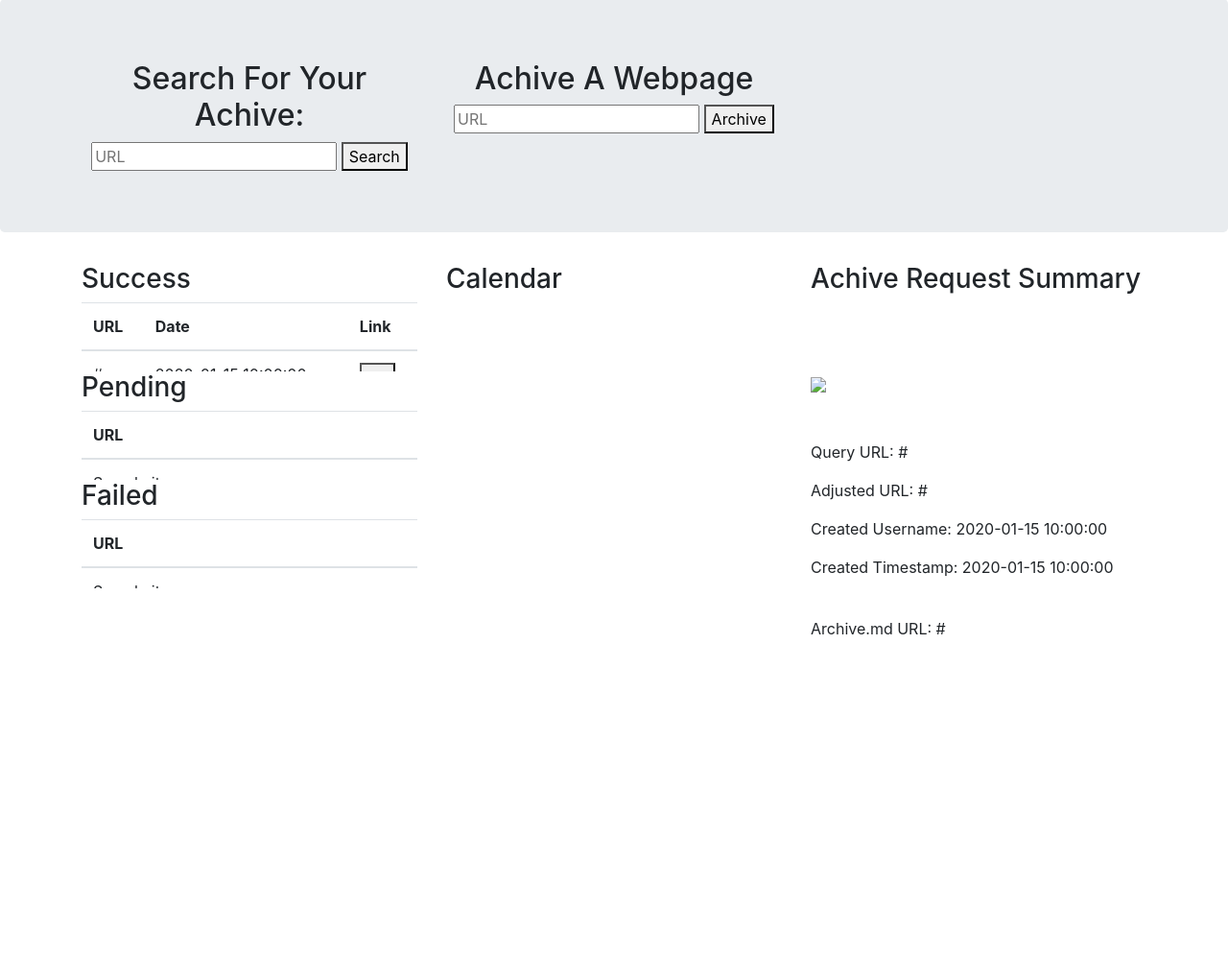
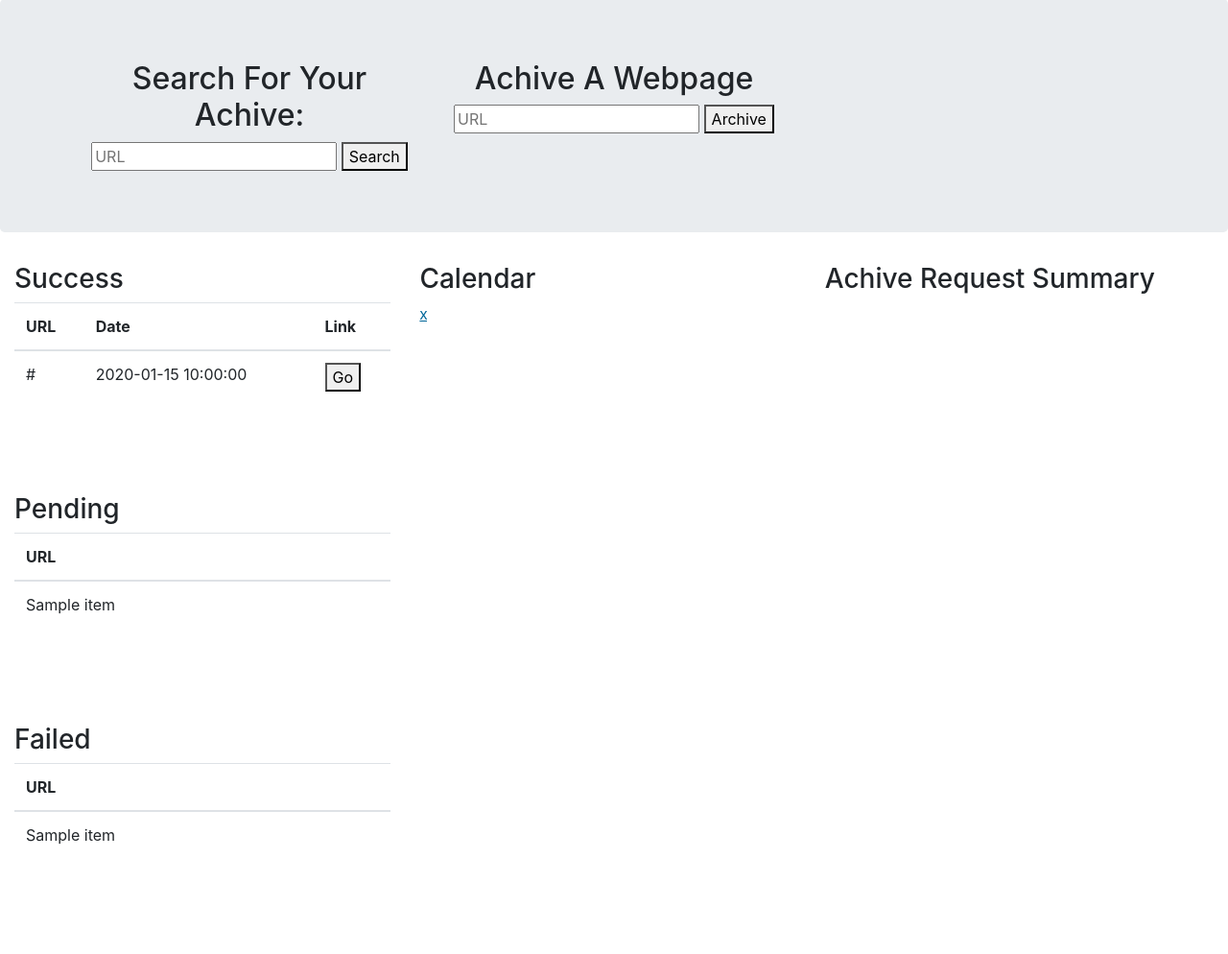
Before and after one commit to lichen-liu/ark, a Flask app: template ark_app/templates/user_welcome.html in a window 1280 px wide. Shown: the part 87-1081 px from the top of the page at 96% size. Before the commit the page ends 748 px from the top, so only its background shows below. Run offline with Flask 2, Linux system fonts and the light colour scheme; the template is opened without the code that fills it: most values are stand-ins (such as "Sample title", 1, 10 or a date in 2020); parts of the project's set-up code (start-up, migrations or seed data) failed here and were passed over; some libraries are stand-ins or nearby versions.

Commit message:
fix conflicts

```diff
--- a/ark_app/main.py
+++ b/ark_app/main.py
@@ -57,4 +57,4 @@
     return render_template('user_welcome.html', title=args.title, error_message=args.error_message,
     url_archive_info=args.url_archive_info,
     username=args.username,
-    success_list=args.success_list, pending_list=args.pending_list, failed_list=args.failed_list)
+    success_list=args.success_list, pending_list=args.pending_list, failed_list=args.failed_list,  timestamp_with_archives = ["2014","2015","2016","2017","2018","2019","2014","2015","2016","2017","2018","2019","2014","2015","2016","2017","2018","2019"], time_stamp_type = "year")
--- a/ark_app/templates/user_welcome.html
+++ b/ark_app/templates/user_welcome.html
@@ -37,13 +37,10 @@
               </div>
             </div>
     </div>
-  <div class="container">
-    <div class="row">
-      <div class="col-sm-4">
 
-        <!-- <div class="row"> -->
+    <div class="col">
+            <div class="table-wrapper-scroll-y my-custom-scrollbar">
                 <h3>Success</h3>
-        <div class="my_table">
                 <table class="table">
                     <thead>
                       <tr>
@@ -66,8 +63,9 @@
                     {% endfor %}
                 </table>
             </div>
+
+            <div class="table-wrapper-scroll-y my-custom-scrollbar">
                     <h3>Pending</h3>
-        <div class="my_table">
                     <table class="table">
                             <thead>
                               <tr>
@@ -83,8 +81,10 @@
                             {% endif %}
                           </table>
                 </div>
+
+
+            <div class="table-wrapper-scroll-y my-custom-scrollbar">
                     <h3>Failed</h3>
-        <div class="my_table">
                     <table class="table">
                             <thead>
                               <tr>
@@ -101,12 +101,27 @@
                           </table>
                 </div>
     </div>
-      <div class="col-sm-4">
-        <h3>Calendar</h3>
+
+    <div class="col">
+
+            <h3 class="calender_title" >Calendar</h3>
+            <div class="calender_content">
+                {% set count = namespace(value=1) %}
+                {% for timestamp in timestamp_with_archives %}
+                    <form class="calender_form">
+                        <input type="submit" class="calender_date_submit" value = "{{timestamp}}">{% if count.value !=  timestamp_with_archives|length %},{% endif %}</input>
+                        <input type="hidden" name= "date" value = "{{timestamp}}" >
+                    </form>
+                {% set count.value = count.value + 1 %}
+                {% endfor %}
             </div>
-      <div class="col-sm-4">
-        <h3>Achive Request Summary</h3>
-        {% if url_archive_info %}
+
+    </div>
+
+    <div class="col">
+
+            <h3 class= "webpage_image_title" >Achive Request Summary</h3>
+            {% if url_screenshot_info %}
             <br>
             <br>
             <br>
@@ -122,24 +137,30 @@
         <p>Archive.md URL: {{url_archive_info.archivemd_url}}</p>
             {% endif %}
     </div>
-    </div>
+
+
   </div>
 
 </body>
 
 <style>
-  /* .row {
-    height: 33%;
-    overflow: scroll;
-  } */
 
   .my_table {
     height: 15%;
     overflow: scroll;
   }
 
-  /* .notification {
-    height: 20%;
+
+.col {
+        float:left;
+        height: 100%;
+        width: 33%
+    }
+
+    .row_of_list {
+        height: 33%;
+        width: 100%;
+        overflow: scroll;
     }
 
   .container {
@@ -148,7 +169,63 @@
 
         .body {
             height: 100vh;
-  } */
+        }
+
+        .calender_title {
+            height: 20%;
+        }
+        .calender_content {
+            height: 80%;
+            overflow: scroll;
+        }
+        .calender_form {
+            float: left;
+            height: 20%;
+        }
+        .calender_date_submit {
+            background: none!important;
+            border: none;
+            padding: 0!important;
+            /*optional*/
+            font-family: arial, sans-serif;
+            /*input has OS specific font-family*/
+            color: #069;
+            text-decoration: underline;
+            cursor: pointer;
+        }
+
+        .webpage_image_title {
+            height: 20%;
+        }
+
+        .webpage_image_content {
+            height: 40%;
+            overflow: scroll;
+        }
+
+        .webpage_image_div {
+            height: 100%;
+            width : 100%;
+        }
+
+        .webpage_image {
+            height: 100%;
+            width: 100%;
+        }
+
+        img {
+            height: inherit;
+            width: inherit;
+        }
+
+        .my-custom-scrollbar {
+position: relative;
+height: 240px;
+overflow: auto;
+}
+.table-wrapper-scroll-y {
+display: block;
+}
 </style>
 
 
```
Lines whose indentation alone changed are shown as unchanged.
